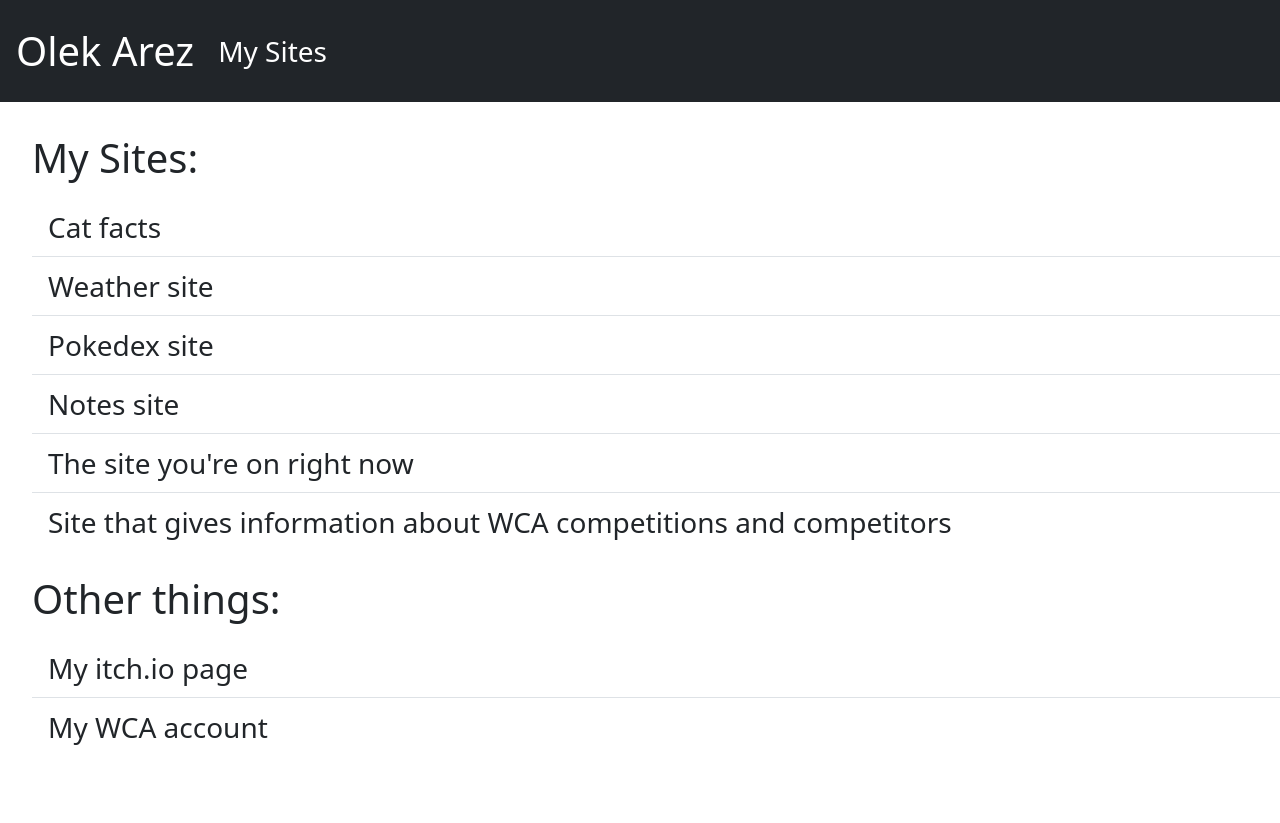
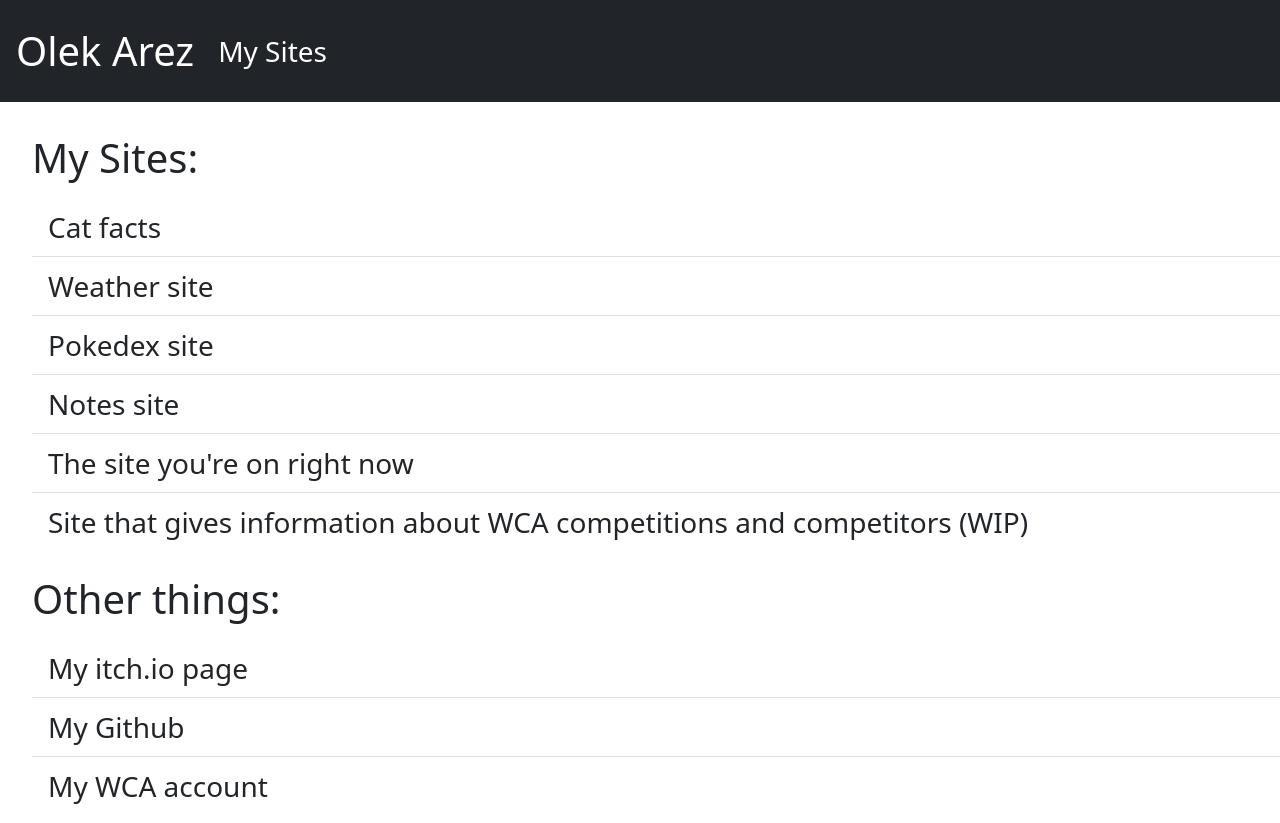
Before and after one commit to Sosna123/my-sites-page, a Vue app: page /#/sites in a window 1280 px wide. Shown: the top 823 px of the page. Before the commit the page ends 800 px from the top, so only its background shows below. Built offline with nearby package versions, Linux system fonts and the light colour scheme.

Commit message:
github + added WIP into wca-info site

```diff
--- a/src/views/Sites.vue
+++ b/src/views/Sites.vue
@@ -27,11 +27,12 @@ export default{
             {link: "https://sosna-pokedex.netlify.app/", text: "Pokedex site"},
             {link: "https://notatki-db.netlify.app/#/", text: "Notes site"},
             {link: "https://sosna-home-page.netlify.app/#/", text: "The site you're on right now"},
-            {link: "https://wca-info.netlify.app/#/", text: "Site that gives information about WCA competitions and competitors"},
+            {link: "https://wca-info.netlify.app/#/", text: "Site that gives information about WCA competitions and competitors (WIP)"},
         ]
 
         const otherLinks = [
             {link: "https://sosnowy123.itch.io/", text: "My itch.io page"},
+            {link: "https://github.com/Sosna123", text: "My Github"},
             {link: "https://www.worldcubeassociation.org/persons/2022AREZ01", text: "My WCA account"},
         ]
 
```
